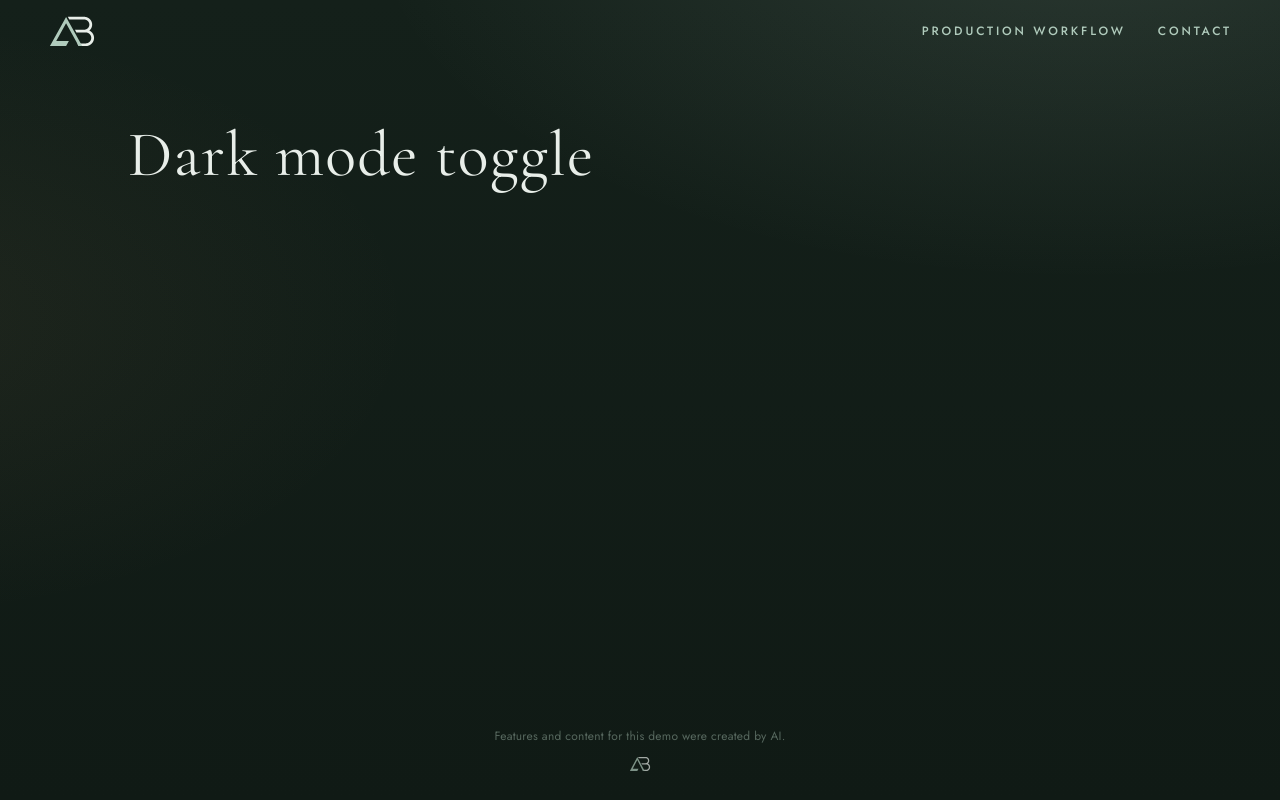
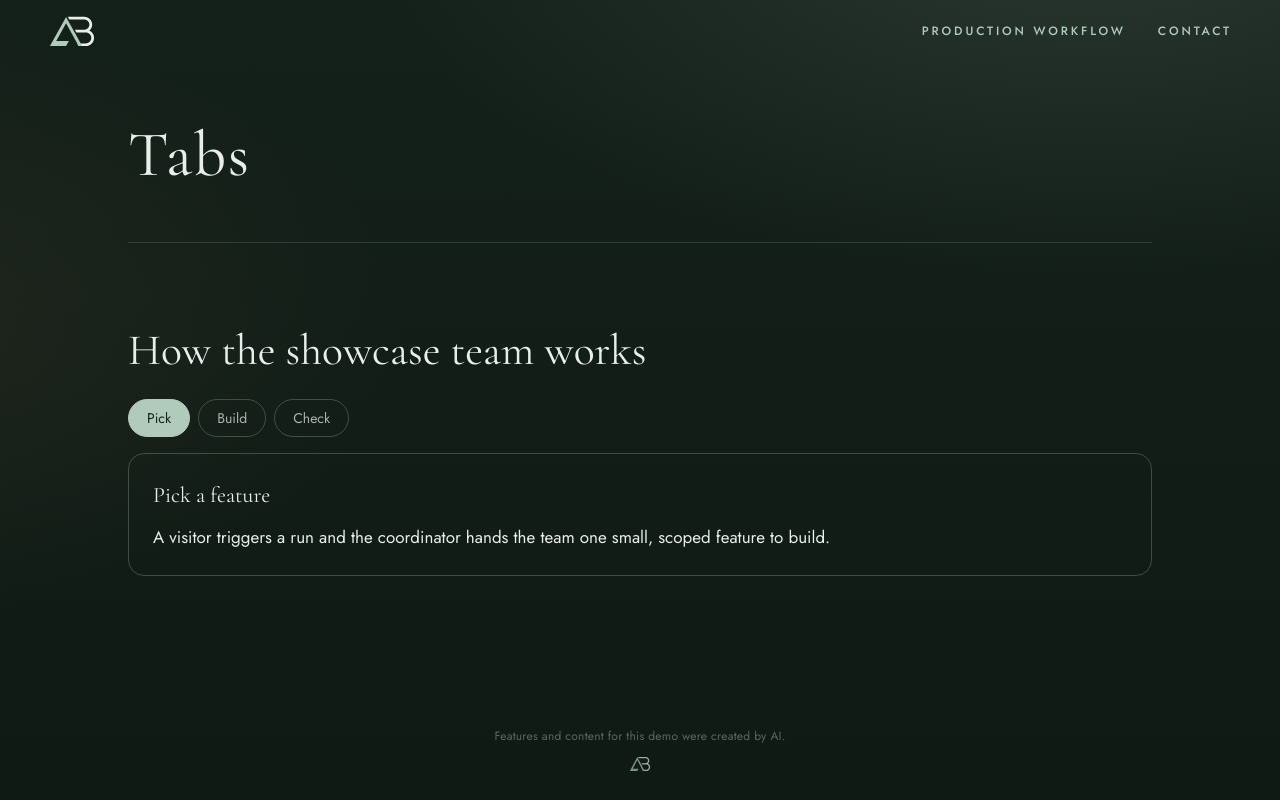
Before and after one commit to ashtonbach/agent-showcase, a Next.js app: page /showcase/ in a window 1280 px wide. Built offline with nearby package versions, Linux system fonts and the light colour scheme.

Commit message:
Feature: Tabs (Author: Alder)
Co-authored-by: AshtonBach Coder <ashtonbach-coder@users.noreply.github.com>

```diff
--- a/app/lab/current.json
+++ b/app/lab/current.json
@@ -1 +1 @@
-{"slug":"dark-mode"}
+{"slug":"tabs"}
--- /dev/null
+++ b/app/lab/tabs/index.tsx
@@ -0,0 +1,153 @@
+"use client";
+
+import { useRef, useState, type KeyboardEvent } from "react";
+
+type TabDef = { id: string; label: string; heading: string; body: string };
+
+const TABS: TabDef[] = [
+  {
+    id: "pick",
+    label: "Pick",
+    heading: "Pick a feature",
+    body: "A visitor triggers a run and the coordinator hands the team one small, scoped feature to build.",
+  },
+  {
+    id: "build",
+    label: "Build",
+    heading: "Build in the open",
+    body: "The coder writes the component live in its own lab slot while a reviewer and QA agent wait on deck.",
+  },
+  {
+    id: "check",
+    label: "Check",
+    heading: "Check before merge",
+    body: "Automated gates and a reviewer check the live preview before any change reaches production.",
+  },
+];
+
+const css = `
+.lab-tabs-section {
+  width: min(720px, 100%);
+  margin: 8px auto 56px;
+}
+.lab-tabs-title {
+  font-family: var(--serif);
+  font-weight: 400;
+  font-size: 30px;
+  margin: 0 0 20px;
+  color: var(--mist);
+}
+.lab-tabs-list {
+  display: flex;
+  flex-wrap: wrap;
+  gap: 8px;
+  margin: 0 0 16px;
+}
+.lab-tabs-tab {
+  font-family: var(--sans);
+  font-size: 14px;
+  color: var(--muted);
+  background: transparent;
+  border: 1px solid rgba(176, 203, 188, 0.28);
+  border-radius: 999px;
+  padding: 8px 18px;
+  cursor: pointer;
+}
+.lab-tabs-tab--active {
+  color: var(--forest);
+  background: var(--sage);
+  border-color: var(--sage);
+}
+.lab-tabs-panel {
+  border: 1px solid rgba(176, 203, 188, 0.28);
+  border-radius: 16px;
+  padding: 24px;
+}
+.lab-tabs-panel-heading {
+  font-family: var(--serif);
+  font-weight: 400;
+  font-size: 22px;
+  margin: 0 0 10px;
+  color: var(--mist);
+}
+.lab-tabs-panel-body {
+  margin: 0;
+  color: var(--mist);
+  line-height: 1.6;
+}
+@media (prefers-reduced-motion: no-preference) {
+  .lab-tabs-tab {
+    transition: background 0.15s ease, color 0.15s ease;
+  }
+}
+@media (max-width: 420px) {
+  .lab-tabs-tab {
+    padding: 7px 14px;
+    font-size: 13px;
+  }
+  .lab-tabs-panel {
+    padding: 18px;
+  }
+}
+`;
+
+export default function Tabs() {
+  const [active, setActive] = useState(0);
+  const tabRefs = useRef<(HTMLButtonElement | null)[]>([]);
+
+  function selectAndFocus(index: number) {
+    setActive(index);
+    tabRefs.current[index]?.focus();
+  }
+
+  function handleKeyDown(event: KeyboardEvent<HTMLButtonElement>, index: number) {
+    if (event.key === "ArrowRight") {
+      event.preventDefault();
+      selectAndFocus((index + 1) % TABS.length);
+    } else if (event.key === "ArrowLeft") {
+      event.preventDefault();
+      selectAndFocus((index - 1 + TABS.length) % TABS.length);
+    }
+  }
+
+  return (
+    <section data-lab="tabs" aria-labelledby="lab-tabs-heading" className="lab-tabs-section">
+      <h2 id="lab-tabs-heading" className="lab-tabs-title">How the showcase team works</h2>
+      <div role="tablist" aria-label="How the showcase team works" className="lab-tabs-list">
+        {TABS.map((tab, index) => (
+          <button
+            key={tab.id}
+            type="button"
+            role="tab"
+            id={`lab-tabs-tab-${tab.id}`}
+            aria-selected={active === index}
+            aria-controls={`lab-tabs-panel-${tab.id}`}
+            tabIndex={active === index ? 0 : -1}
+            ref={(el) => {
+              tabRefs.current[index] = el;
+            }}
+            className={`lab-tabs-tab${active === index ? " lab-tabs-tab--active" : ""}`}
+            onClick={() => selectAndFocus(index)}
+            onKeyDown={(event) => handleKeyDown(event, index)}
+          >
+            {tab.label}
+          </button>
+        ))}
+      </div>
+      {TABS.map((tab, index) => (
+        <div
+          key={tab.id}
+          role="tabpanel"
+          id={`lab-tabs-panel-${tab.id}`}
+          aria-labelledby={`lab-tabs-tab-${tab.id}`}
+          hidden={active !== index}
+          className="lab-tabs-panel"
+        >
+          <h3 className="lab-tabs-panel-heading">{tab.heading}</h3>
+          <p className="lab-tabs-panel-body">{tab.body}</p>
+        </div>
+      ))}
+      <style>{css}</style>
+    </section>
+  );
+}
--- a/app/page.tsx
+++ b/app/page.tsx
@@ -1,3 +1,4 @@
+import Lab from "./lab/tabs";
 import { readDemoKey, demoTitle } from "./demo-name";
 const demoKey = readDemoKey();
 const demoName = demoTitle();
@@ -5,7 +6,7 @@ export default function Page() {
   return (
     <div className="page-stack">
       <h1 className="demo-title" data-i18n={demoKey}>{demoName}</h1>
-      {/* lab:slot */}
+      <Lab /> {/* lab:slot */}
     </div>
   );
 }
```
